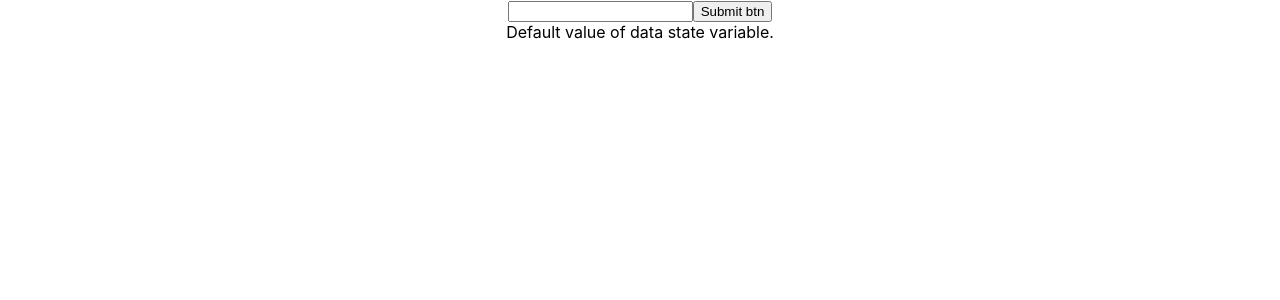
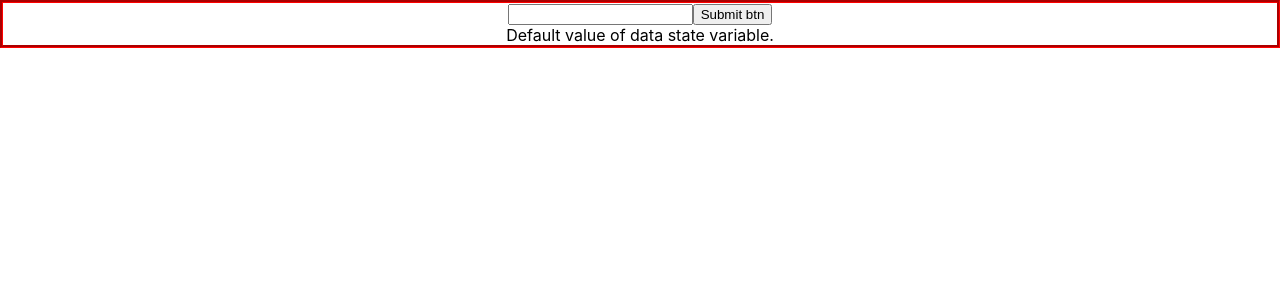
Before and after one commit to AdityaNambiar/ReactFunctional, a React (Create React App) app: page / in a window 1280 px wide. Shown: the top 300 px of the page. Built offline with nearby package versions, Linux system fonts and the light colour scheme; no server answers.

Commit message:
Updated CSS of formElement

```diff
--- a/src/components/FormElement.jsx
+++ b/src/components/FormElement.jsx
@@ -46,7 +46,11 @@ export default () => {
         })
     }
     return(
-        <div>
+        <div style={{
+            borderColor: 'red',
+            borderSize: '1em',
+            borderStyle: 'groove'
+        }}>
             <form>
                 <input type="text" name="txt1" onChange={(e)=>updateData(e.target.value)}/>
                 <input type="button" name="btn1" value="Submit btn" onClick={sendData}/>
```
